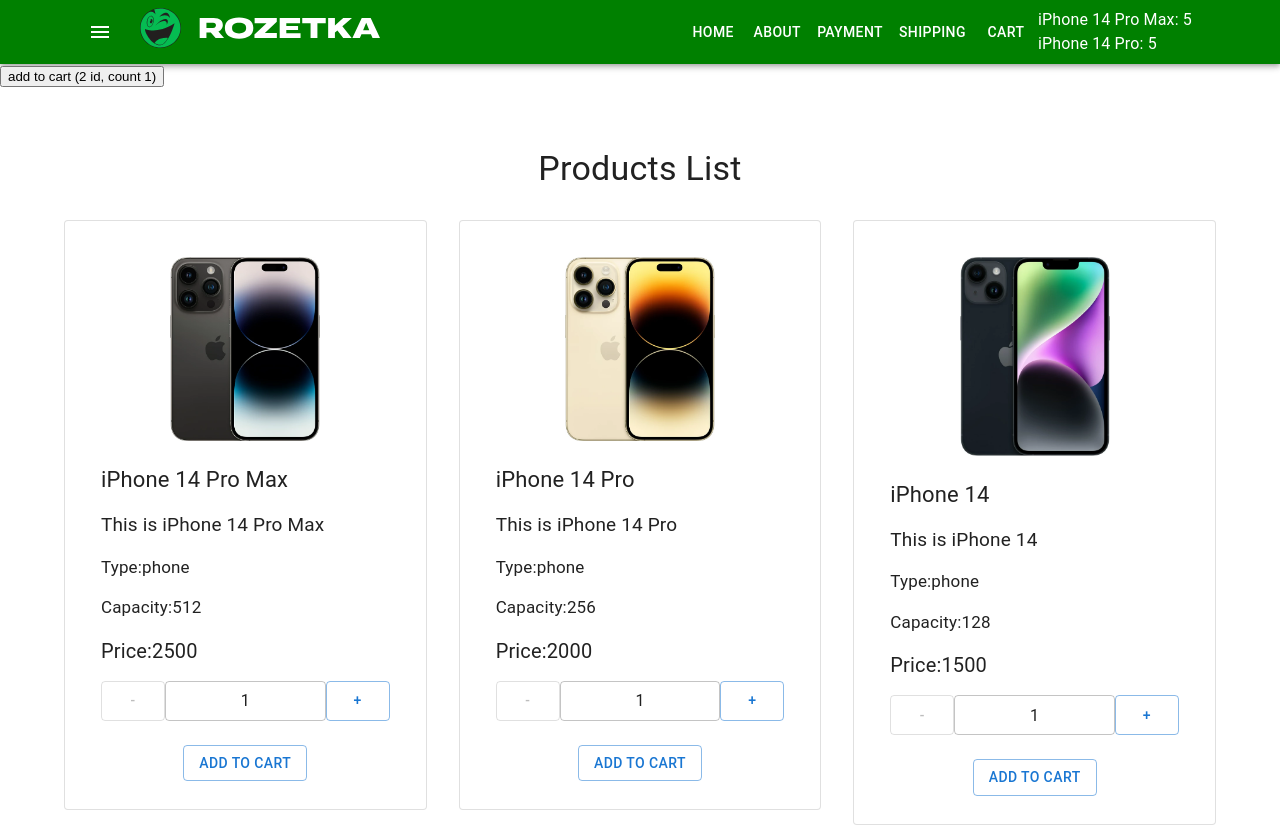
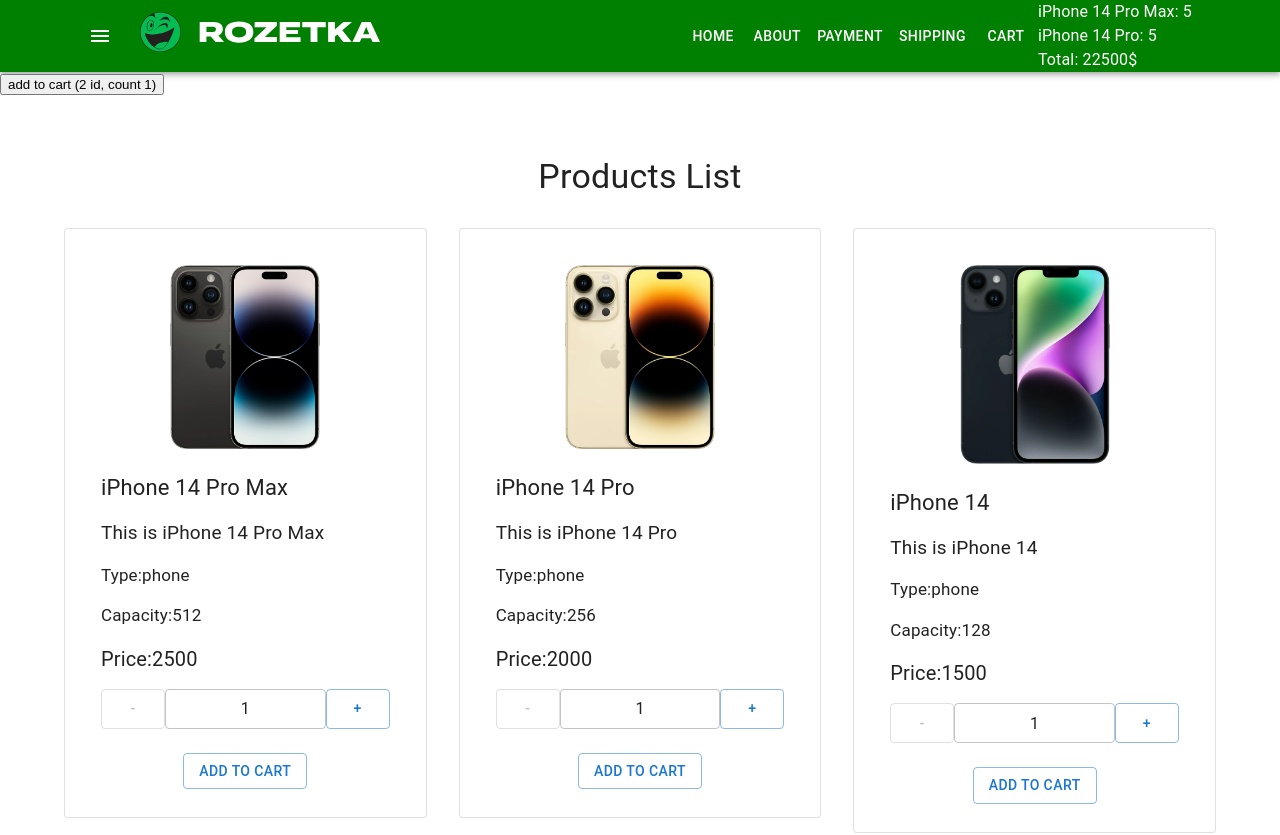
Before and after one commit to Yarster/shop-project-react, a React (Create React App) app: page / in a window 1280 px wide. Shown: the top 835 px of the page. Built offline with nearby package versions, Linux system fonts and the light colour scheme.

Commit message:
added total price to cartHeader

```diff
--- a/src/components/CartHeader/CartHeader.tsx
+++ b/src/components/CartHeader/CartHeader.tsx
@@ -15,12 +15,25 @@
 }: Props) => {
     return (
         <div>
-            {Object.keys(productsInCart).map((productID) => (
-                <div key={productID}>
-                    {productsObject[parseInt(productID)].title}:{' '}
-                    {productsInCart[parseInt(productID)]}
-                </div>
-            ))}
+            <div>
+                {Object.keys(productsInCart).map((productId) => (
+                    <div key={productId}>
+                        {productsObject[parseInt(productId)].title}:{' '}
+                        {productsInCart[parseInt(productId)]}
+                    </div>
+                ))}
+            </div>
+            <div>
+                Total:{' '}
+                {Object.keys(productsInCart).reduce(
+                    (total, productId) =>
+                        total +
+                        productsObject[parseInt(productId)].price *
+                            productsInCart[parseInt(productId)],
+                    0
+                )}
+                $
+            </div>
         </div>
     )
 }
```
